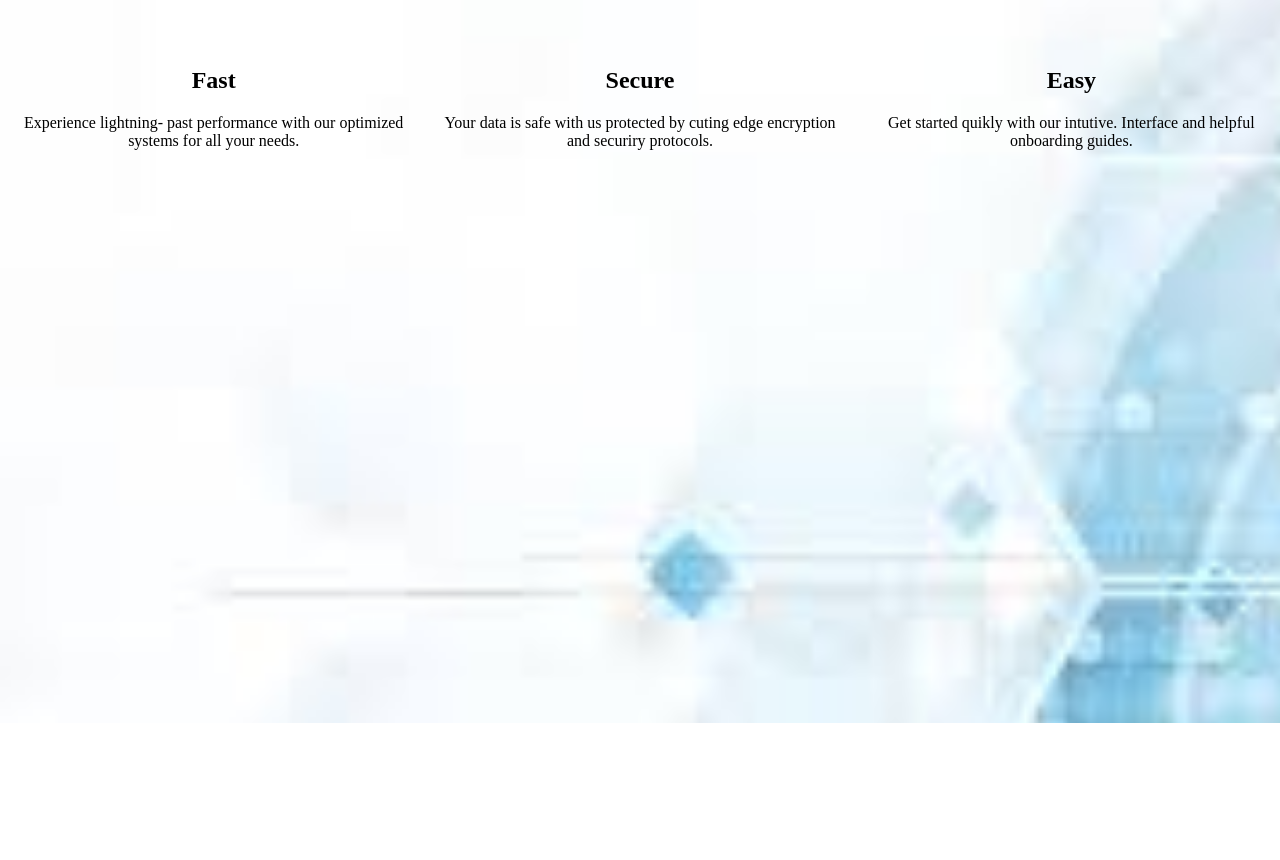
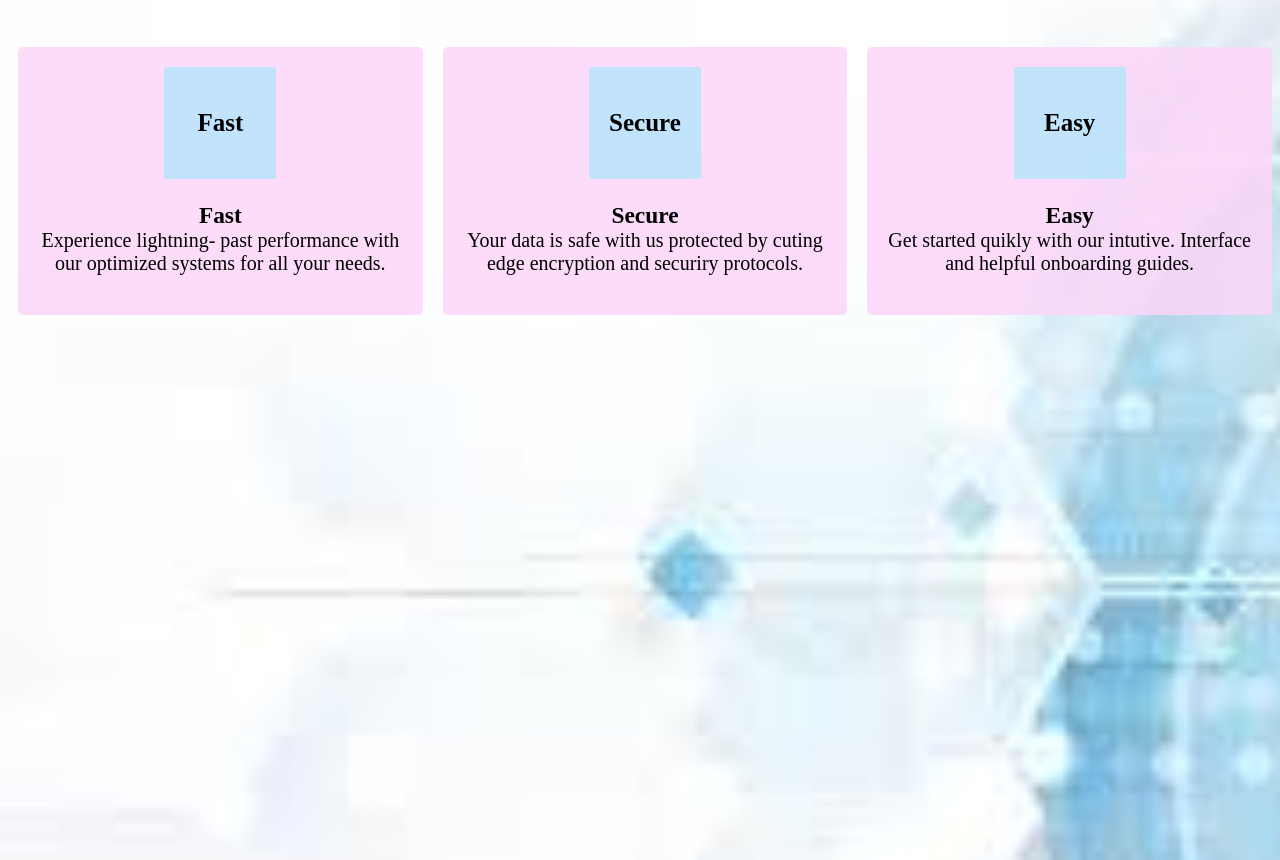
Before and after one commit to gadiel2311-spec/RESPONSIVE, a plain HTML site: page index.html in a window 1280 px wide. Shown: the part 77-937 px from the top of the page. Before the commit the page ends 800 px from the top, so only its background shows below. Drawn offline with Linux system fonts and the light colour scheme.

Commit message:
uptade02

```diff
--- a/index.html
+++ b/index.html
@@ -7,36 +7,36 @@
     <title></title>
   </head>
   <body>
-     <h1>| 3- Column Responsive| 09-22-2025</h1>
+    <h1>| 3- Column Responsive| 09-22-2025</h1>
 
     <div class="container">
-
       <div class="box1">
         <h2>Fast</h2>
-        <!-- <nav> -->
-        <p>Experience lightning- past performance with our optimized systems for all  your needs.
+        <h3>Fast</h3>
+
+        <p>
+          Experience lightning- past performance with our optimized systems for
+          all your needs.
         </p>
-
-        <!-- </nav> -->
-
       </div>
-
 
       <div class="box2">
         <h2>Secure</h2>
-        <p>Your data is safe with us protected by cuting edge encryption and securiry protocols.</p>
-
+        <h3>Secure</h3>
+        <p>
+          Your data is safe with us protected by cuting edge encryption and
+          securiry protocols.
+        </p>
       </div>
 
       <div class="box3">
         <h2>Easy</h2>
-        <p>Get started quikly with our intutive. Interface and helpful onboarding guides.
+        <h3>Easy</h3>
+        <p>
+          Get started quikly with our intutive. Interface and helpful onboarding
+          guides.
         </p>
-
       </div>
-
-
+    </div>
   </body>
-
-
 </html>
--- a/style.css
+++ b/style.css
@@ -16,12 +16,67 @@ body {
   grid-template-rows: 1fr 1fr 1fr;
   text-align: center;
   margin-top: 50px;
-  row-gap: 20px;
-  column-gap: 30px;
+
+  column-gap: 10px;
 }
 
 .box1 {
-  grid-column: 1/2;
+  grid-column: 1/ 2;
   text-align: center;
   margin-left: 10px;
+  grid-row: 1 / 2;
+  background-color: rgba(253, 213, 249, 0.831);
+  border-radius: 2px;
+
+  font-style: arial;
 }
+
+h2 {
+  background-color: rgba(177, 231, 253, 0.772);
+  border-radius: 2px;
+  padding: 6px;
+  font-size: 25px;
+  margin-top: 20px;
+  align-content: center;
+  margin: auto;
+  width: 100px;
+  height: 100px;
+}
+.container > div {
+  padding: 20px;
+  font-size: 20px;
+  border-radius: 5px;
+}
+
+h3 {
+  margin-bottom: 0px;
+}
+
+.box2 {
+  grid-column: 2/ 3;
+  text-align: center;
+  margin-left: 10px;
+  grid-row: 1 / 2;
+  background-color: rgba(253, 213, 249, 0.831);
+  border-radius: 2px;
+
+  font-style: arial;
+}
+
+.box3 {
+  grid-column: 3/ 4;
+  text-align: center;
+  margin-left: 10px;
+  grid-row: 1 / 2;
+  background-color: rgba(253, 213, 249, 0.831);
+  border-radius: 2px;
+  font-style: arial;
+}
+
+p {
+  margin-top: 0px;
+}
+
+h2 {
+  margin-top: 0px;
+}
```
